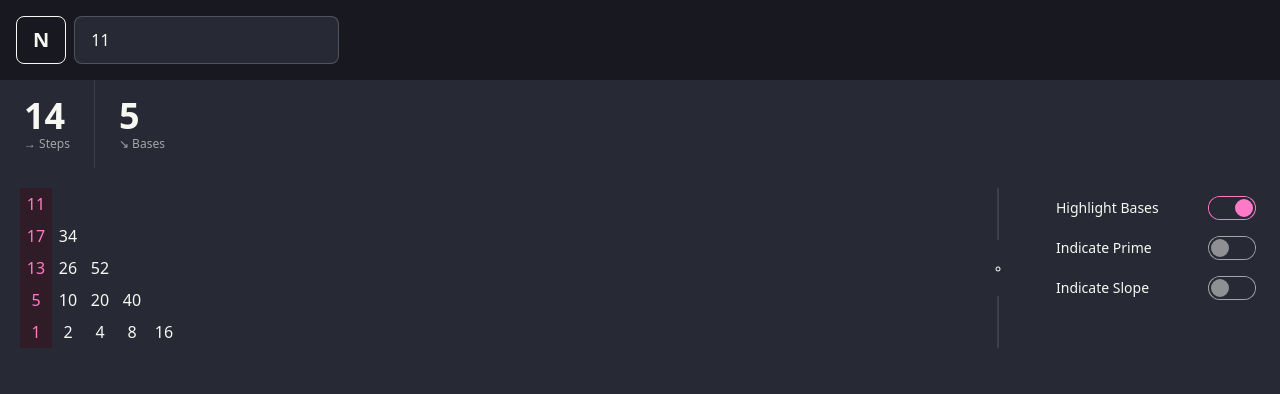
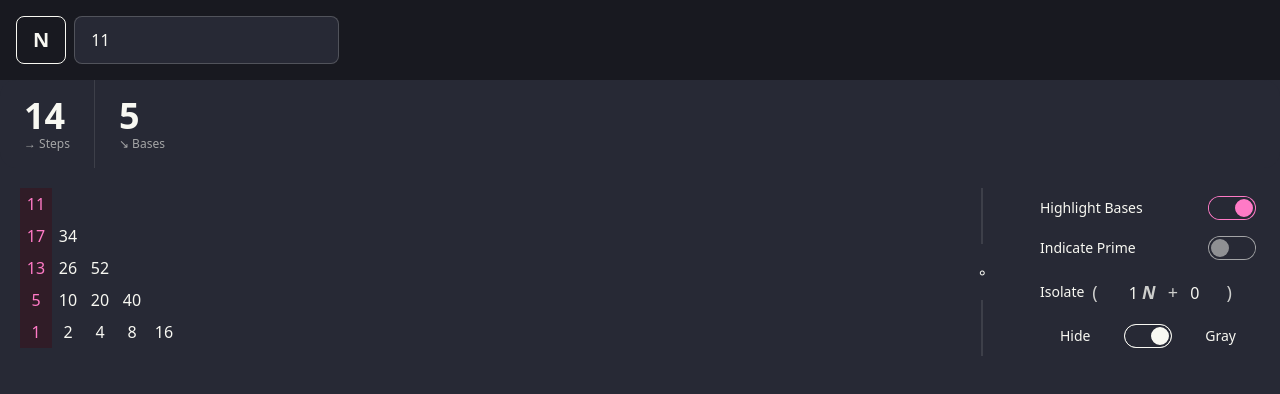
Before and after one commit to simondoesstuff/collatz, a SvelteKit app: page / in a window 1280 px wide. Shown: the top 394 px of the page. Built offline with nearby package versions, Linux system fonts and the light colour scheme.

Commit message:
isolate families

```diff
--- a/src/comps/collatzNumber.svelte
+++ /dev/null
@@ -1,28 +0,0 @@
-<script>
-  import * as numProps from "$lib/numberProperties";
-
-  export let n = 11;
-
-  export let indicateIfPrime = false;
-  $: showPrime = numProps.isPrime(n) && indicateIfPrime;
-
-  export let highlightBases = true;
-  $: showBase = highlightBases && n % 2 == 1;
-
-  export let indicateSlope = false;
-  $: slope = (() => {
-    if (n % 2 == 0) return 0;
-
-  })();
-</script>
-
-<p
-  class="min-w-8 min-h-8 p-1 transition-bg duration-300 text-center"
-  class:bg-primary-content={showBase}
-  class:text-primary={showBase}
-  class:badge={showPrime}
-  class:badge-outline={showPrime}
-  class:badge-secondary={showPrime}
->
-  {n}
-</p>
--- a/src/lib/numberProperties.ts
+++ b/src/lib/numberProperties.ts
@@ -28,3 +28,7 @@ export function isPrime(n: number): boolean {
     primeCache.set(n, true);
     return true;
 }
+
+export function fitsFamily(n: number, coefficient: number, constant: number): boolean {
+    return (n - constant) % coefficient === 0;
+}
--- a/src/routes/+page.svelte
+++ b/src/routes/+page.svelte
@@ -1,8 +1,10 @@
 <script lang="ts">
   import * as collatz from "$lib/collatz";
-  import CollatzNumber from "../comps/collatzNumber.svelte";
+  import CollatzNumber from "./comps/collatzNumber.svelte";
   import BacktrackVisual from "./comps/backtrackVisual.svelte";
+  import { defaultConfig } from "./comps/config";
   import Config from "./comps/config.svelte";
+  import { fitsFamily } from "$lib/numberProperties";
 
   let expMode = false;
   let nExp = "11";
@@ -35,12 +37,7 @@
 
   let configModal: any;
 
-  let config = {
-    bases: true,
-    primes: false,
-    slope: false,
-    family: false,
-  };
+  let config = defaultConfig();
 
   let backtrackModalController: any;
   let backtrackFloat: any;
@@ -138,17 +135,11 @@
         {#each path as row}
           <div class=" flex rounded-md flex-wrap">
             {#each row as n, i}
-              <button
-                class="hover:brightness-75 dark:hover:brightness-150 hover:bg-[#00000077] dark:hover:bg-[#ffffff77]
-            hover:rounded-md hover:scale-125 transition-transform duration-300"
-                on:click={(e) => handleBacktrack(e, row[row.length - i - 1])}
-              >
                 <CollatzNumber
+                  onClick={(e) => handleBacktrack(e, row[row.length - i - 1])}
                   n={row[row.length - i - 1]}
-                  indicateIfPrime={config.primes}
-                  highlightBases={config.bases}
+                  config={config}
                 />
-              </button>
             {/each}
           </div>
         {/each}
--- /dev/null
+++ b/src/routes/comps/collatzNumber.svelte
@@ -0,0 +1,41 @@
+<script lang="ts">
+  import * as numProps from "$lib/numberProperties";
+  import { fade } from "svelte/transition";
+  import type { Config } from "./config";
+
+  export let onClick: (event: MouseEvent) => void;
+  export let n = 11;
+  export let config: Config;
+
+  $: showPrime = numProps.isPrime(n) && config.primes;
+  $: showBase = config.bases && n % 2 == 1;
+
+  $: inFamilyIsolate = numProps.fitsFamily(n, config.isolate.coefficient, config.isolate.constant);
+  $: gray = config.isolate.hideOrGray && !inFamilyIsolate;
+  $: hide = !config.isolate.hideOrGray && !inFamilyIsolate;
+</script>
+
+
+{#if !hide}
+  <button
+    class="hover:brightness-75 dark:hover:brightness-150 hover:bg-[#00000077] dark:hover:bg-[#ffffff77]
+                  hover:rounded-md hover:scale-125 transition-transform duration-300"
+    on:click={onClick}
+  >
+    <p
+      class="min-w-8 min-h-8 p-1 transition-bg duration-300 text-center"
+      transition:fade={{ delay: 250, duration: 300 }}
+
+      class:bg-primary-content={showBase}
+      class:text-primary={showBase}
+
+      class:badge={showPrime}
+      class:badge-outline={showPrime}
+      class:badge-secondary={showPrime}
+
+      class:opacity-30={gray}
+    >
+      {n}
+    </p>
+  </button>
+{/if}
--- a/src/routes/comps/config.svelte
+++ b/src/routes/comps/config.svelte
@@ -1,38 +1,52 @@
-<script>
-  export let config = {
-    bases: true,
-    primes: false,
-    slope: false,
-    family: false,
-  };
+<script lang="ts">
+  import type { Config } from "./config";
+
+  export let config: Config;
+
+  let coefficient = config.isolate.coefficient;
+  let constant = config.isolate.constant;
+  $: if (!isNaN(coefficient)) config.isolate.coefficient = coefficient;
+  $: if (!isNaN(constant)) config.isolate.constant = constant;
 </script>
 
-<div class="flex flex-col">
-  <div class="form-control w-52">
+<div class="flex flex-col w-56">
+  <div class="form-control">
     <label class="cursor-pointer label">
       <span class="label-text">Highlight Bases</span>
       <input bind:checked={config.bases} type="checkbox" class="toggle toggle-md toggle-primary" />
     </label>
   </div>
 
-  <div class="form-control w-52">
+  <div class="form-control">
     <label class="cursor-pointer label">
       <span class="label-text">Indicate Prime</span>
       <input bind:checked={config.primes} type="checkbox" class="toggle toggle-md toggle-secondary" />
     </label>
   </div>
 
- <div class="form-control w-52">
-    <label class="cursor-pointer label">
-      <span class="label-text">Indicate Slope</span>
-      <input bind:checked={config.slope} type="checkbox" class="toggle toggle-md toggle-success" />
+ <div class="form-control">
+    <label class="cursor-pointer label justify-start">
+      <span class="label-text mr-2">Isolate</span>
+      <span id="isolateControls" class="">
+        <span class="prose prose-lg mr-1">(</span>
+        <input bind:value={coefficient} type="text" class="text-right"/>
+        <b><span class="prose prose-lg italic">N</span></b>
+        <span class="prose prose-lg m-2"> +</span>
+        <input bind:value={constant} type="text" class="text-left"/>
+        <span class="prose prose-lg mr-1">)</span>
+      </span>
+    </label>
+    <label class="label mx-5">
+      <span class="label-text">Hide</span>
+      <input bind:checked={config.isolate.hideOrGray} type="checkbox" class="toggle toggle-md" />
+      <span class="label-text">Gray</span>
     </label>
   </div>
+</div>
 
-  <!-- <div class="form-control w-52">
-    <label class="cursor-pointer label">
-      <span class="label-text">Indicate Family</span>
-      <input bind:checked={config.family} type="checkbox" class="toggle toggle-md toggle-success" />
-    </label>
-  </div> -->
-</div>
+
+<style>
+  #isolateControls > input {
+    @apply w-8 bg-transparent;
+  }
+</style>
--- /dev/null
+++ b/src/routes/comps/config.ts
@@ -0,0 +1,20 @@
+export interface Config {
+  bases: boolean,
+  primes: boolean,
+  isolate: {
+    coefficient: number,
+    constant: number
+    hideOrGray: boolean
+  }
+}
+
+
+export const defaultConfig: () => Config = () => ({
+    bases: true,
+    primes: false,
+    isolate: {
+      coefficient: 1,
+      constant: 0,
+      hideOrGray: true
+    }
+});
```
